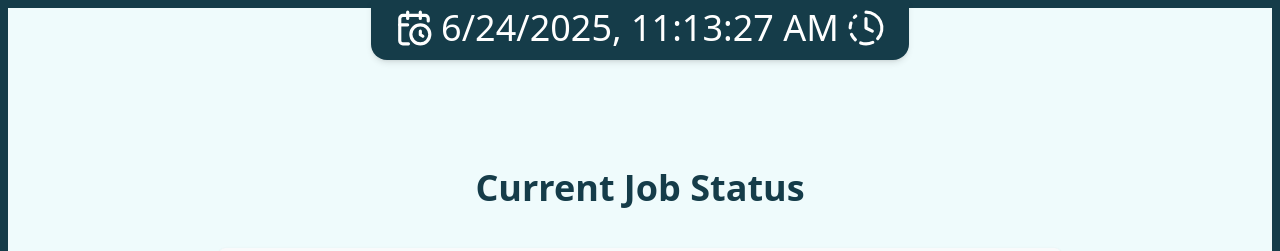
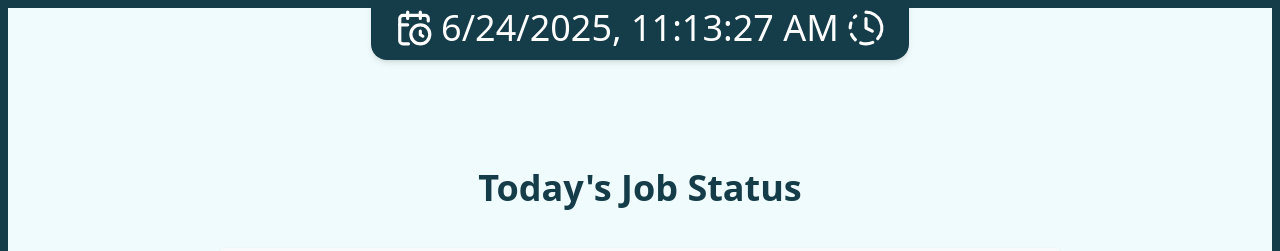
Before and after one commit to piyush-c38/abw_dashboard, a Next.js app: page /todayjob in a window 1280 px wide. Shown: the top 251 px of the page. Built offline with nearby package versions, Linux system fonts and the light colour scheme; no server answers.

Commit message:
FIX: updating page title

```diff
--- a/app/todayjob/page.tsx
+++ b/app/todayjob/page.tsx
@@ -67,7 +67,7 @@ export default function TodayJob() {
                 </h2>
             </div>
             <div className="">
-                <h2 className="text-4xl text-[#153c49] font-semibold text-center">Current Job Status</h2>
+                <h2 className="text-4xl text-[#153c49] font-semibold text-center">Today's Job Status</h2>
             </div>
             <div className="bg-gray-50 w-2/3 p-4 rounded-sm shadow-sm">
                 <Table>
```
